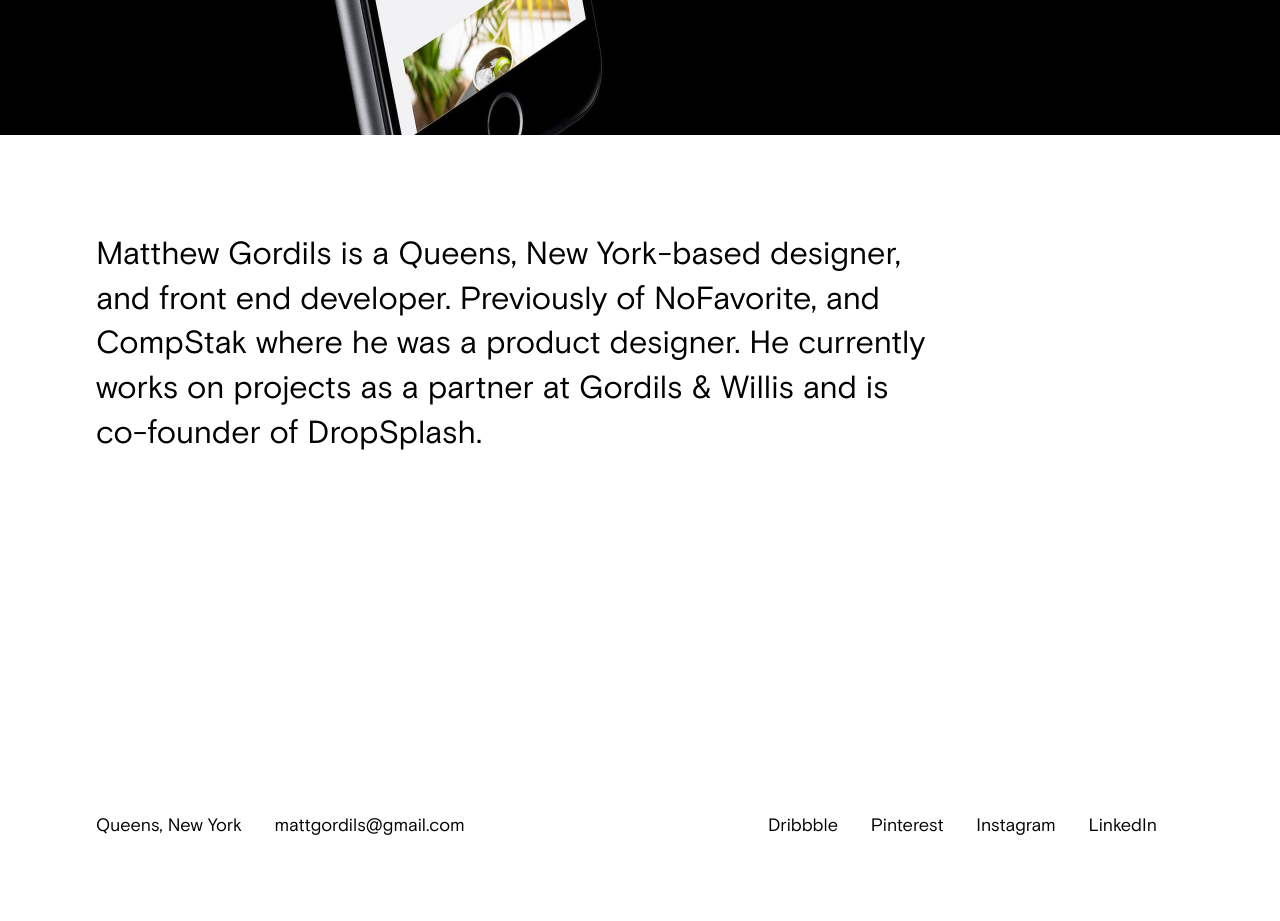
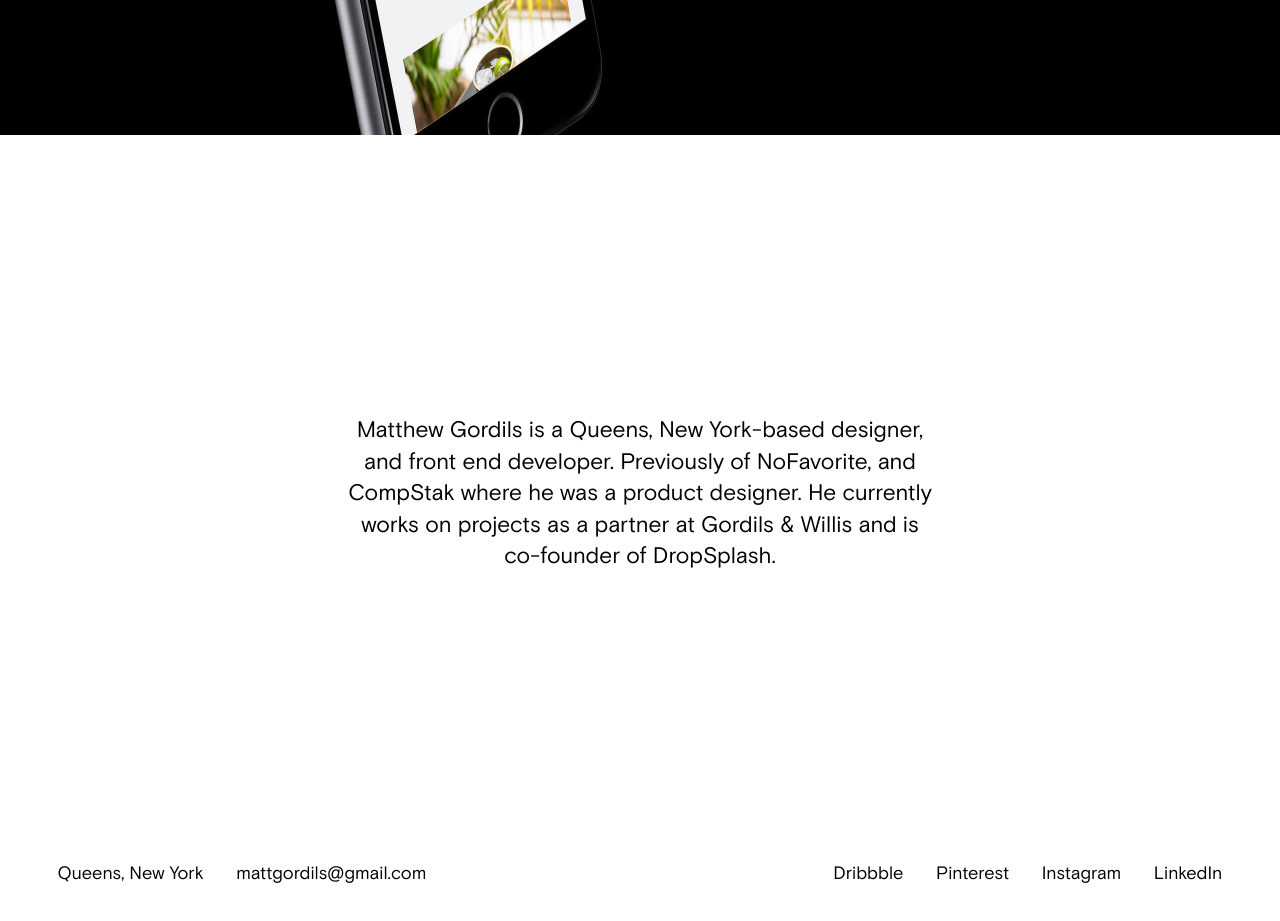
Before and after one commit to mattgordils/mg-1-pg-2017, a website: page index.html in a window 1280 px wide. Shown: the part 8320-9241 px from the top of the page. Drawn offline with Linux system fonts and the light colour scheme; files whose address does not match are found by name.

Commit message:
fix footer spacing

```diff
--- a/src/scss/style.scss
+++ b/src/scss/style.scss
@@ -466,19 +466,28 @@
 
 /* Info */
 section.info {
-	padding: 7.5% 0;
-	height: 100vh;
+	padding: $margin 0;
+	min-height: 100vh;
 	display: flex;
 	flex-direction: column;
+	@include respond($md) {
+		padding: $margin/2 0;
+	}
 	> .container {
 		flex-grow: 1;
+		display: flex;
+		justify-content: center;
+		align-items: center;
 	}
 }
 
 .bio p {
-	font-size: 1.777rem;
+	font-size: 1.25rem;
 	line-height: 1.4em;
 	max-width: 26.5em;
+	@include respond($md) {
+		text-align: center;
+	}
 }
 
 /* Footer */
@@ -489,9 +498,15 @@
 		margin-top: 3rem;
 		display: flex;
 		justify-content: space-between;
+		@include respond($md) {
+			width: calc(#{$site-width} + #{$margin * .8});
+		}
 		div a {
 			margin-right: 1.5em;
 			font-size: 1rem;
+			&:last-of-type {
+				margin-right: 0;
+			}
 		}
 	}
 }
```
Also changed, not shown: assets/css/style.css.
